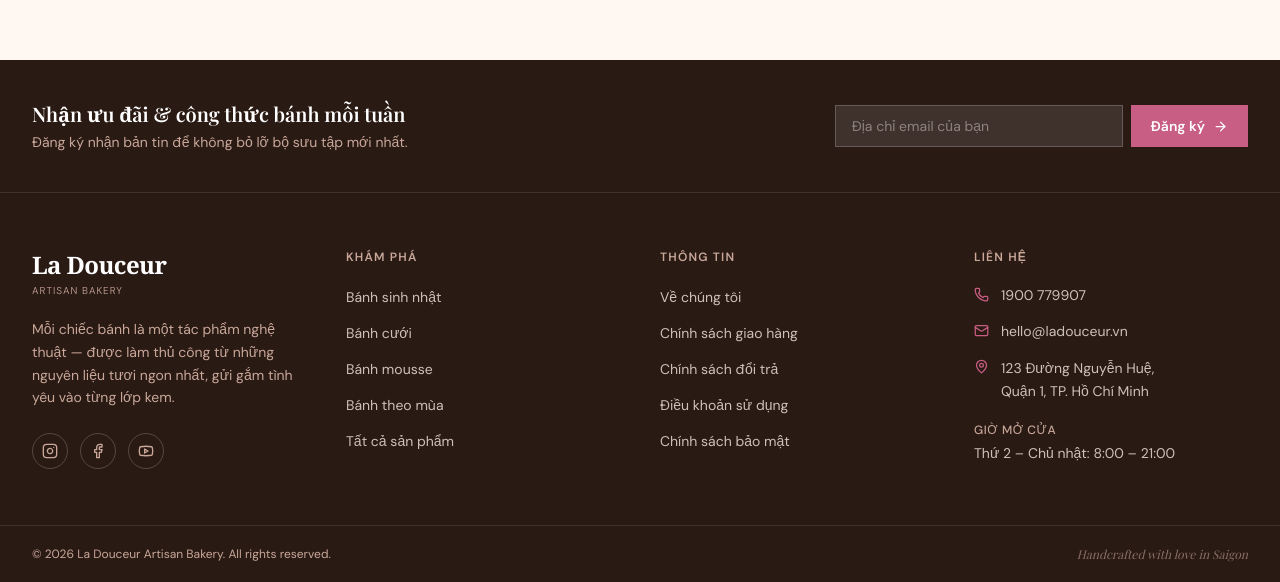
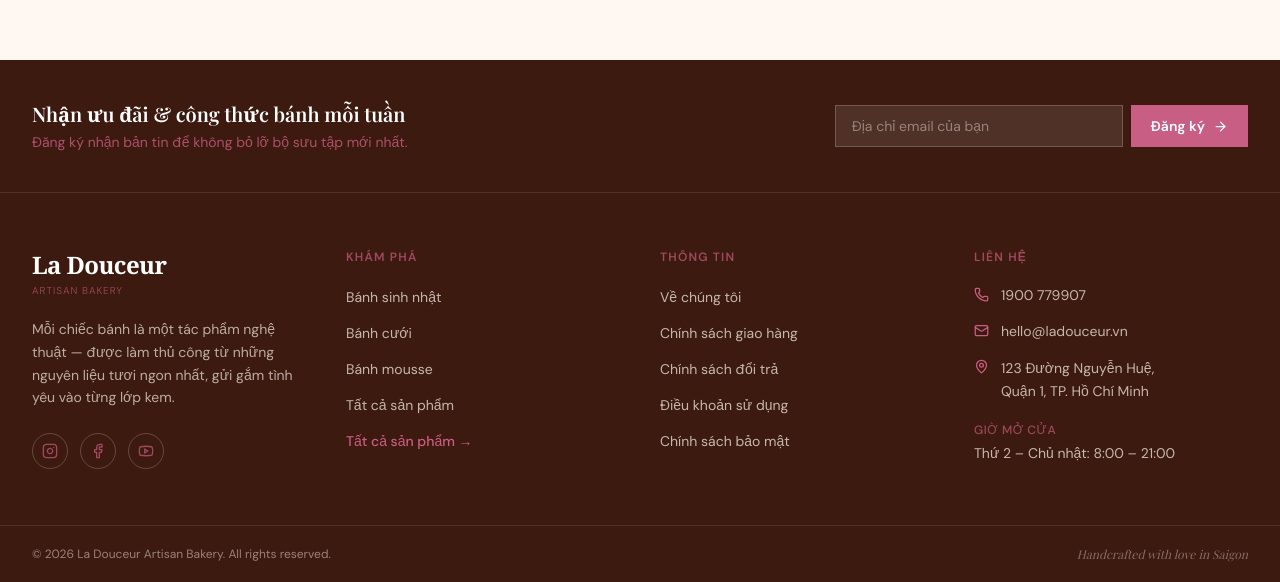
Before and after one commit to lehieu2003/bakery-web, a Next.js app: page / in a window 1280 px wide. Shown: the part 845-1427 px from the top of the page. Built offline with nearby package versions, Linux system fonts and the light colour scheme; no server answers; the database is empty.

Commit message:
style: update footer to use client-side rendering and harmonize colors
Switch footer to client-side, use dynamic categories, and adjust background color to match primary theme.

```diff
--- a/components/web/footer.tsx
+++ b/components/web/footer.tsx
@@ -1,53 +1,54 @@
+'use client';
+
 import Link from 'next/link';
 import { MapPin, Phone, Mail, Instagram, Facebook, Youtube } from 'lucide-react';
 import NewsletterForm from './newsletter-form';
+import { useCategories } from '@/hooks/use-products';
 
-const footerLinks = {
-  explore: [
-    { label: 'Bánh sinh nhật', href: '/categories/banh-sinh-nhat' },
-    { label: 'Bánh cưới', href: '/categories/banh-cuoi' },
-    { label: 'Bánh mousse', href: '/categories/banh-mousse' },
-    { label: 'Bánh theo mùa', href: '/categories/banh-theo-mua' },
-    { label: 'Tất cả sản phẩm', href: '/cakes' },
-  ],
-  info: [
-    { label: 'Về chúng tôi', href: '#' },
-    { label: 'Chính sách giao hàng', href: '#' },
-    { label: 'Chính sách đổi trả', href: '#' },
-    { label: 'Điều khoản sử dụng', href: '#' },
-    { label: 'Chính sách bảo mật', href: '#' },
-  ],
-};
+const infoLinks = [
+  { label: 'Về chúng tôi', href: '#' },
+  { label: 'Chính sách giao hàng', href: '#' },
+  { label: 'Chính sách đổi trả', href: '#' },
+  { label: 'Điều khoản sử dụng', href: '#' },
+  { label: 'Chính sách bảo mật', href: '#' },
+];
 
 const socialLinks = [
-  {
-    label: 'Instagram',
-    href: '#',
-    icon: Instagram,
-  },
-  {
-    label: 'Facebook',
-    href: '#',
-    icon: Facebook,
-  },
-  {
-    label: 'YouTube',
-    href: '#',
-    icon: Youtube,
-  },
+  { label: 'Instagram', href: '#', icon: Instagram },
+  { label: 'Facebook', href: '#', icon: Facebook },
+  { label: 'YouTube', href: '#', icon: Youtube },
 ];
 
 export default function WebFooter() {
+  const { data: categoriesData } = useCategories();
+
+  // Flatten to at most 6 root categories for the "Khám phá" column
+  const exploreLinks = (categoriesData || []).slice(0, 6).map((cat) => ({
+    label: cat.name,
+    href: `/categories/${cat.slug}`,
+  }));
+
+  // Fallback static links while loading
+  const displayLinks =
+    exploreLinks.length > 0
+      ? exploreLinks
+      : [
+          { label: 'Bánh sinh nhật', href: '/categories/banh-sinh-nhat' },
+          { label: 'Bánh cưới', href: '/categories/banh-cuoi' },
+          { label: 'Bánh mousse', href: '/categories/banh-mousse' },
+          { label: 'Tất cả sản phẩm', href: '/cakes' },
+        ];
+
   return (
-    <footer className='bg-[#2a1a14] text-[#f5ebe4]'>
+    <footer className='bg-[#3d1a0f] text-[#f5ebe4]'>
       {/* Newsletter banner */}
       <div className='border-b border-white/10'>
         <div className='max-w-7xl mx-auto px-6 lg:px-8 py-10 flex flex-col md:flex-row items-center justify-between gap-6'>
           <div>
             <p className='font-serif text-xl font-semibold text-white text-balance'>
-              Nhận ưu đãi & công thức bánh mỗi tuần
+              Nhận ưu đãi &amp; công thức bánh mỗi tuần
             </p>
-            <p className='text-sm text-[#c9a89a] mt-1'>
+            <p className='text-sm text-primary/80 mt-1'>
               Đăng ký nhận bản tin để không bỏ lỡ bộ sưu tập mới nhất.
             </p>
           </div>
@@ -66,11 +67,11 @@ export default function WebFooter() {
             >
               La Douceur
             </p>
-            <p className='text-[10px] tracking-widest text-[#c9a89a] uppercase font-light mt-0.5'>
+            <p className='text-[10px] tracking-widest text-primary/70 uppercase font-light mt-0.5'>
               Artisan Bakery
             </p>
           </Link>
-          <p className='text-sm text-[#c9a89a] leading-relaxed mt-5 text-pretty'>
+          <p className='text-sm text-[#f5ebe4]/70 leading-relaxed mt-5 text-pretty'>
             Mỗi chiếc bánh là một tác phẩm nghệ thuật — được làm thủ công từ
             những nguyên liệu tươi ngon nhất, gửi gắm tình yêu vào từng lớp
             kem.
@@ -83,7 +84,7 @@ export default function WebFooter() {
                 key={label}
                 href={href}
                 aria-label={label}
-                className='w-9 h-9 rounded-full border border-white/20 flex items-center justify-center text-[#c9a89a] hover:border-primary hover:text-primary transition-colors'
+                className='w-9 h-9 rounded-full border border-white/20 flex items-center justify-center text-primary/70 hover:border-primary hover:text-primary transition-colors'
               >
                 <Icon size={16} />
               </a>
@@ -91,36 +92,44 @@ export default function WebFooter() {
           </div>
         </div>
 
-        {/* Explore links */}
+        {/* Explore links — dynamic from API */}
         <div>
-          <p className='text-xs font-semibold uppercase tracking-widest text-[#c9a89a] mb-5'>
+          <p className='text-xs font-semibold uppercase tracking-widest text-primary/70 mb-5'>
             Khám phá
           </p>
           <ul className='space-y-3'>
-            {footerLinks.explore.map((link) => (
+            {displayLinks.map((link) => (
               <li key={link.href}>
                 <Link
                   href={link.href}
-                  className='text-sm text-[#f5ebe4]/80 hover:text-white transition-colors'
+                  className='text-sm text-[#f5ebe4]/75 hover:text-white transition-colors'
                 >
                   {link.label}
                 </Link>
               </li>
             ))}
+            <li>
+              <Link
+                href='/cakes'
+                className='text-sm text-primary hover:text-primary/80 transition-colors font-medium'
+              >
+                Tất cả sản phẩm →
+              </Link>
+            </li>
           </ul>
         </div>
 
         {/* Info links */}
         <div>
-          <p className='text-xs font-semibold uppercase tracking-widest text-[#c9a89a] mb-5'>
+          <p className='text-xs font-semibold uppercase tracking-widest text-primary/70 mb-5'>
             Thông tin
           </p>
           <ul className='space-y-3'>
-            {footerLinks.info.map((link) => (
+            {infoLinks.map((link) => (
               <li key={link.label}>
                 <Link
                   href={link.href}
-                  className='text-sm text-[#f5ebe4]/80 hover:text-white transition-colors'
+                  className='text-sm text-[#f5ebe4]/75 hover:text-white transition-colors'
                 >
                   {link.label}
                 </Link>
@@ -131,14 +140,14 @@ export default function WebFooter() {
 
         {/* Contact */}
         <div>
-          <p className='text-xs font-semibold uppercase tracking-widest text-[#c9a89a] mb-5'>
+          <p className='text-xs font-semibold uppercase tracking-widest text-primary/70 mb-5'>
             Liên hệ
           </p>
           <ul className='space-y-4'>
             <li>
               <a
                 href='tel:19007799'
-                className='flex items-start gap-3 text-sm text-[#f5ebe4]/80 hover:text-white transition-colors group'
+                className='flex items-start gap-3 text-sm text-[#f5ebe4]/75 hover:text-white transition-colors group'
               >
                 <Phone
                   size={15}
@@ -150,7 +159,7 @@ export default function WebFooter() {
             <li>
               <a
                 href='mailto:hello@ladouceur.vn'
-                className='flex items-start gap-3 text-sm text-[#f5ebe4]/80 hover:text-white transition-colors group'
+                className='flex items-start gap-3 text-sm text-[#f5ebe4]/75 hover:text-white transition-colors group'
               >
                 <Mail
                   size={15}
@@ -160,11 +169,8 @@ export default function WebFooter() {
               </a>
             </li>
             <li>
-              <div className='flex items-start gap-3 text-sm text-[#f5ebe4]/80'>
-                <MapPin
-                  size={15}
-                  className='text-primary mt-0.5 shrink-0'
-                />
+              <div className='flex items-start gap-3 text-sm text-[#f5ebe4]/75'>
+                <MapPin size={15} className='text-primary mt-0.5 shrink-0' />
                 <span className='leading-relaxed'>
                   123 Đường Nguyễn Huệ,
                   <br />
@@ -172,8 +178,8 @@ export default function WebFooter() {
                 </span>
               </div>
             </li>
-            <li className='text-sm text-[#f5ebe4]/80'>
-              <span className='text-[#c9a89a] text-xs uppercase tracking-wider font-medium'>
+            <li className='text-sm text-[#f5ebe4]/75'>
+              <span className='text-primary/70 text-xs uppercase tracking-wider font-medium'>
                 Giờ mở cửa
               </span>
               <p className='mt-1'>Thứ 2 – Chủ nhật: 8:00 – 21:00</p>
@@ -185,11 +191,11 @@ export default function WebFooter() {
       {/* Bottom bar */}
       <div className='border-t border-white/10'>
         <div className='max-w-7xl mx-auto px-6 lg:px-8 py-5 flex flex-col sm:flex-row items-center justify-between gap-3'>
-          <p className='text-xs text-[#c9a89a]'>
+          <p className='text-xs text-[#f5ebe4]/50'>
             &copy; {new Date().getFullYear()} La Douceur Artisan Bakery. All
             rights reserved.
           </p>
-          <p className='text-xs text-[#c9a89a]/60 italic font-serif'>
+          <p className='text-xs text-[#f5ebe4]/40 italic font-serif'>
             Handcrafted with love in Saigon
           </p>
         </div>
```
